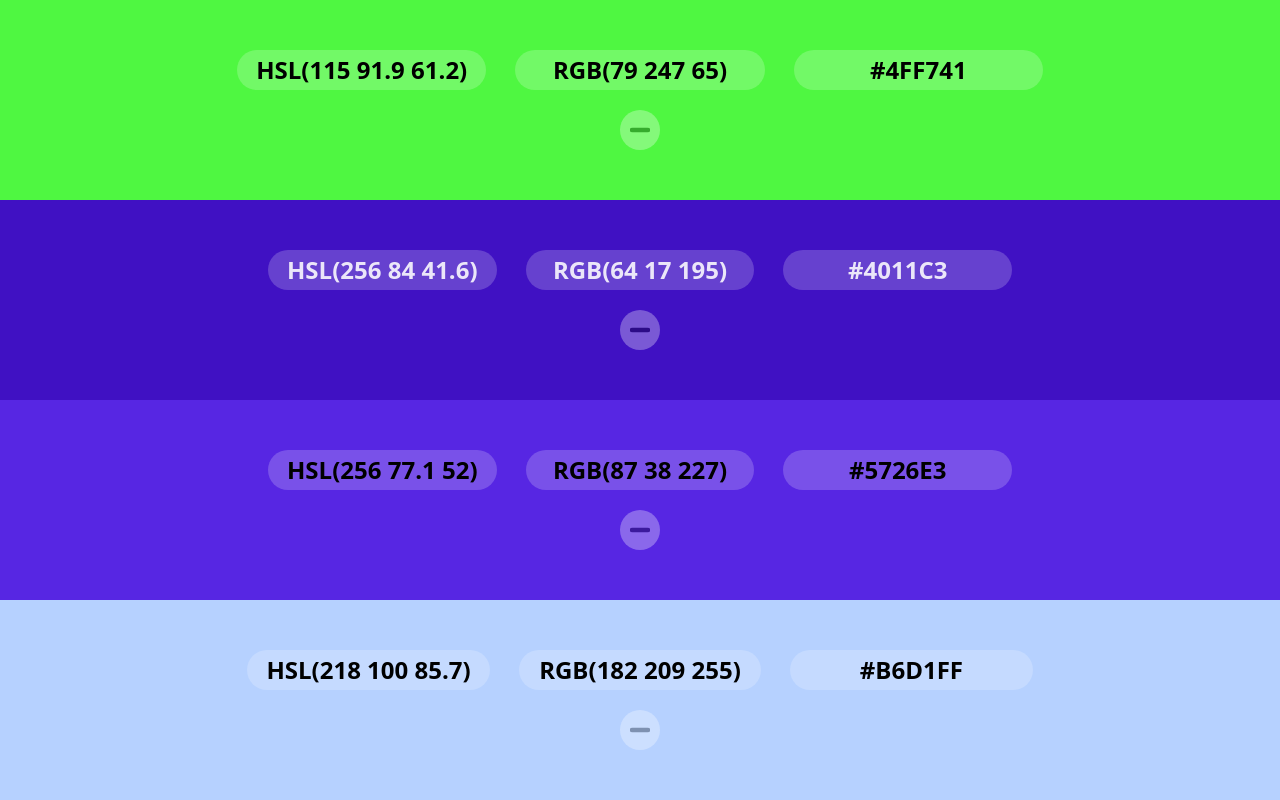
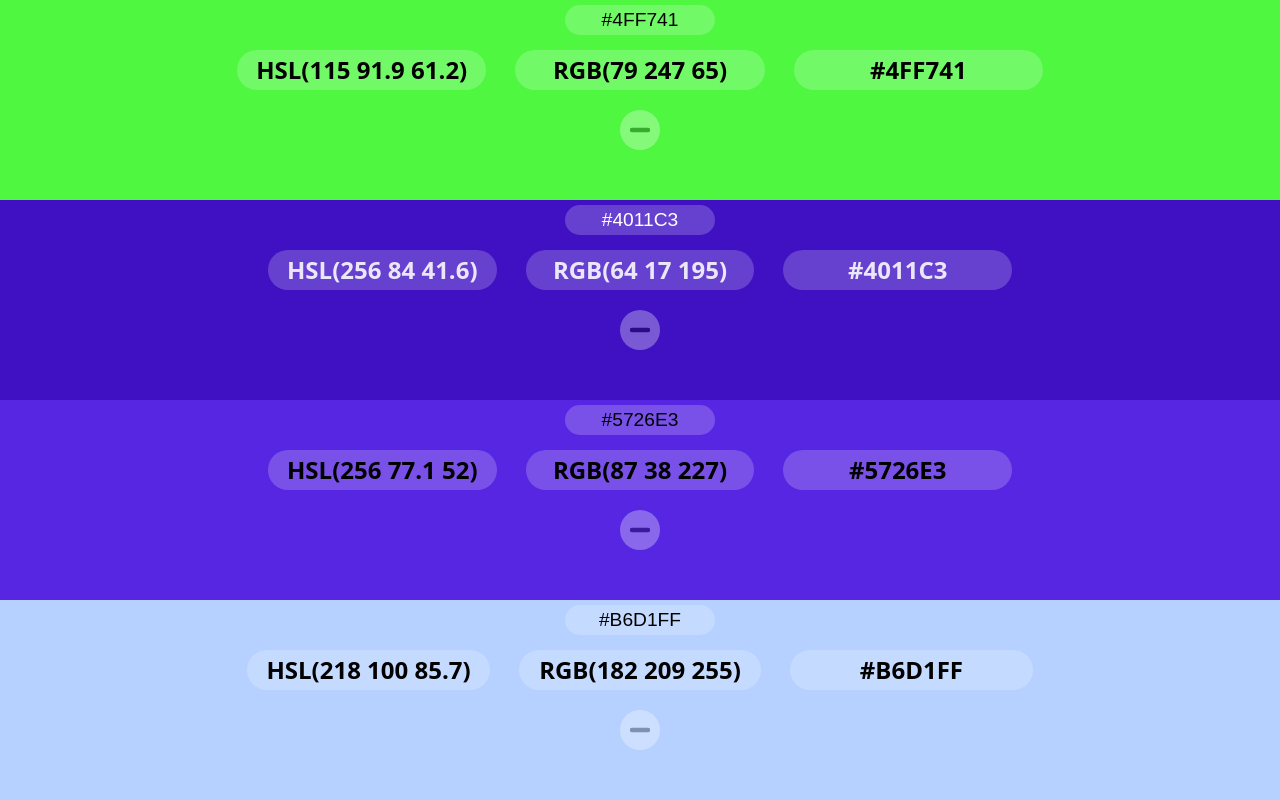
Before and after one commit to Lava519/colors-minimal, a React (Vite) app: page / in a window 1280 px wide. Shown: the top 800 px of the page. Built offline with nearby package versions, Linux system fonts and the light colour scheme.

Commit message:
Added input

```diff
--- a/src/App.css
+++ b/src/App.css
@@ -115,6 +115,27 @@
   animation: 1s ease-out clipboard;
 }
 
+.input-container {
+  position: absolute;
+  top: 20px;
+}
+
+.input {
+  color: #FFF;
+  text-align: center;
+  border-radius: 1.2em;
+  font-size: 1.2rem;
+  padding: 0.2em 0;
+  width: 150px;
+  background-color: rgba(255, 255, 255, 0.2);
+  border: none;
+}
+
+input:focus {
+  outline: none;
+  border: solid #FFF 1px;
+}
+
 @keyframes clipboard {
   0% {
     opacity: 0;
@@ -174,6 +195,10 @@
   .value {
     font-size: 1.5rem;
   }
+
+  .input-container {
+    top: 5px;
+  }
 }
 
 @media (max-width: 850px) {
@@ -187,4 +212,7 @@
   .color {
     min-height: 300px;
   }
+  .input-container {
+    top: 5px;
+  }
 }
--- a/src/components/color/Color.jsx
+++ b/src/components/color/Color.jsx
@@ -4,6 +4,7 @@ import Border from '../border/Border.jsx'
 import Plus from '../plus/Plus.jsx';
 import Value from '../value/Value.jsx';
 import PopUp from '../popup/PopUp.jsx';
+import Input from '../input/Input.jsx';
 
 export default function Color({textSize ,color, index, remove, insert, colorsNumber}) {
   const INVERT = 350;
@@ -43,6 +44,7 @@ export default function Color({textSize ,color, index, remove, insert, colorsNum
   return (
     <div style={{"backgroundColor": color, "fontSize": textSize}} className={`color ${invert ? "invert-text" : ""}`}>
       <Border setVisible={handleSetVisible} position={"left"}></Border>
+      <Input invert={invert} color={color}></Input>
       {(colorsNumber < 10) && (index != 0 && visible) && <Plus insert={insert} index={index} setVisible={handleSetHover}></Plus>}
       <Value popup={displayPopUp} index={index} remove={remove} color={color}></Value>
       {popup && <PopUp></PopUp>}
--- /dev/null
+++ b/src/components/input/Input.jsx
@@ -0,0 +1,16 @@
+import {useRef, useEffect, useState} from 'react';
+
+export default function Input({color, invert}) {
+  const input = useRef(null);
+
+  useEffect(() => {
+    input.current.value = color;
+  }, [])
+
+
+  return (
+    <div className="input-container">
+      <input className={`input ${invert ? "invert-text" : ""}`} ref={input} type="text" />
+    </div>
+  )
+}
```
